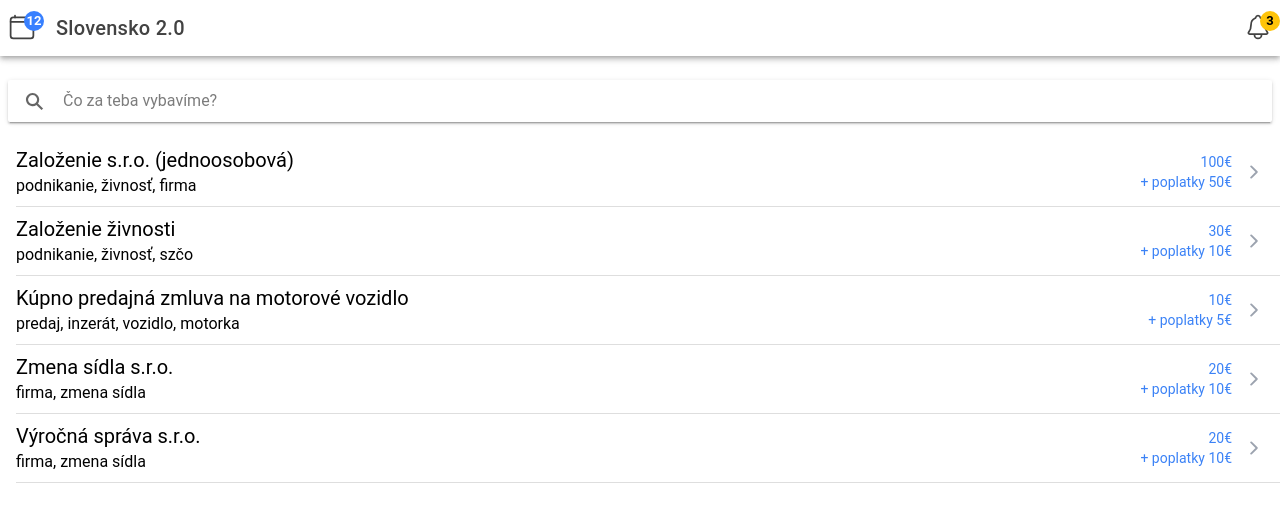
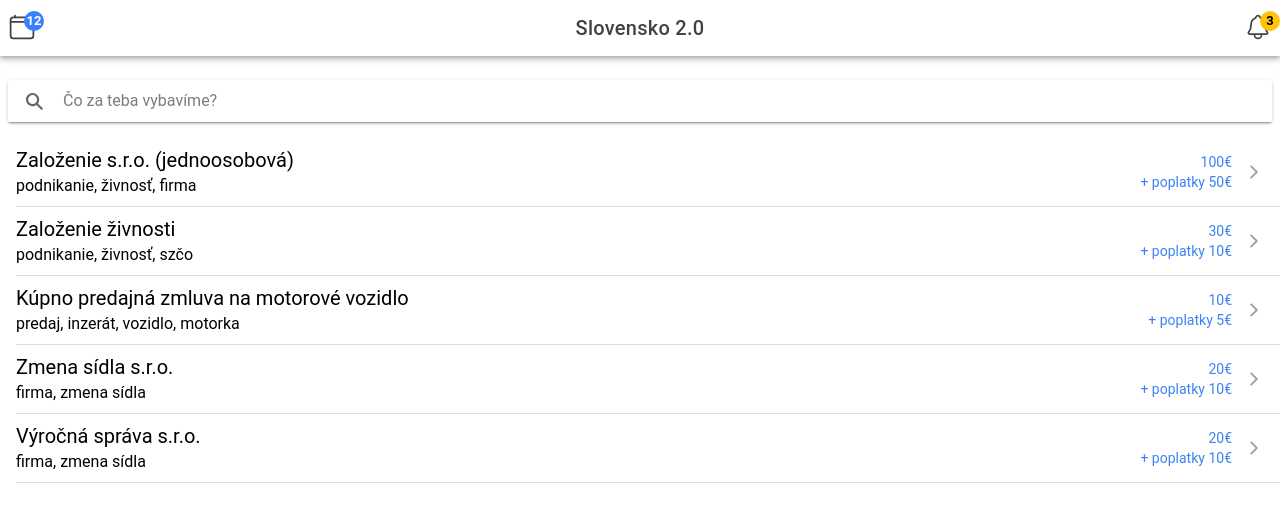
Before and after one commit to wiseman88/react-sk-app, a React (Vite) app: page /home in a window 1280 px wide. Shown: the top 522 px of the page. Built offline with nearby package versions, Linux system fonts and the light colour scheme.

Commit message:
style(products): style products header
- add text-center class to IonTitle.

```diff
--- a/src/products/ProductsHeader.tsx
+++ b/src/products/ProductsHeader.tsx
@@ -13,7 +13,7 @@ const ProductsHeader = () => {
               badgeContent={12}
               color='primary'
             />
-            <IonTitle>Slovensko 2.0</IonTitle>
+            <IonTitle className='text-center'>Slovensko 2.0</IonTitle>
             <IconWithBadge
               icon={notificationsOutline}
               badgeContent={3}
```
